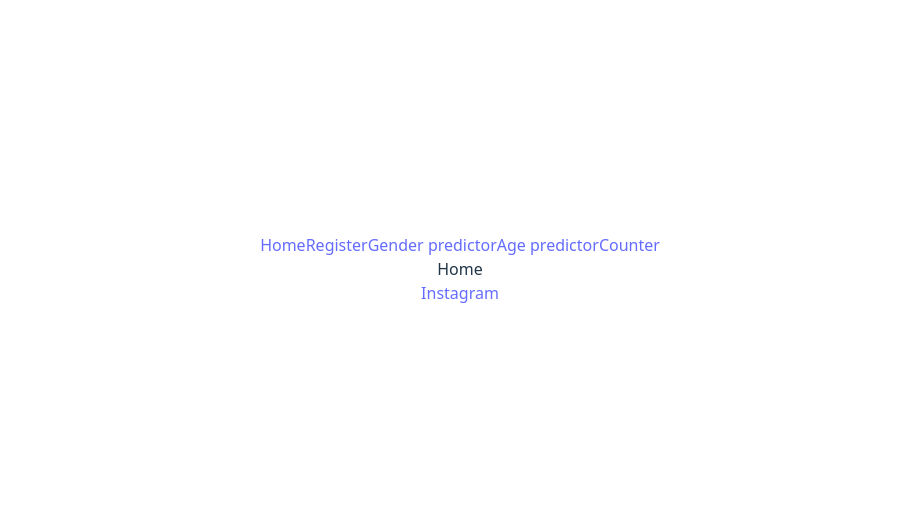
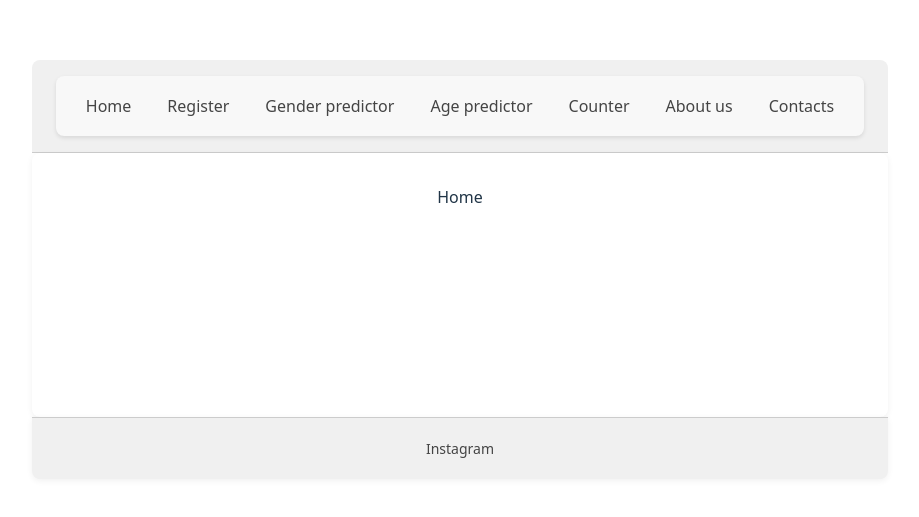
Before and after one commit to T1ya/HW_05_Route, a React (Vite) app: page / in a window 1280 px wide. Shown: the part 131-648 px from the top of the page, without its empty margins (180-1099 px from the left). Built offline with nearby package versions, Linux system fonts and the light colour scheme.

Commit message:
homework 05

```diff
--- a/src/App.tsx
+++ b/src/App.tsx
@@ -7,8 +7,10 @@ import { AgePredictor } from './components/AgePredictor/AgePredictor';
 import { Counter } from './components/Counter/Counter';
 import Home from './pages/Home/Home';
 import NotFound from './pages/NotFound/NotFound';
-import MainLayout from './layout/MainLayout';
+import MainLayout from './layout/MainLayout/MainLayout';
 import { ROUTES } from './constants/routes';
+import AboutUs from './pages/AboutUs/AboutUs';
+import Contacts from './pages/Contacts/Contacts';
 
 function App() {
   return (
@@ -22,6 +24,8 @@ function App() {
         <Route path={ROUTES.GENDER} element={<GenderPredictor/>}/>
         <Route path={ROUTES.AGE} element={<AgePredictor/>}/>
         <Route path={ROUTES.COUNTER} element={<Counter/>}/>
+        <Route path={ROUTES.ABOUT} element={<AboutUs/>}/>
+        <Route path={ROUTES.CONTACTS} element={<Contacts/>}/>
         <Route path="*" element={<NotFound/>}/>
       </Route>
     </Routes>
--- /dev/null
+++ b/src/components/NavBar/NavBar.module.css
@@ -0,0 +1,23 @@
+.navbar {
+  background-color: #f8f8f8;
+  padding: 12px 20px;
+  display: flex;
+  gap: 16px;
+  justify-content: center;
+  box-shadow: 0 2px 4px rgba(0, 0, 0, 0.1);
+  border-radius: 8px;
+}
+
+a {
+  text-decoration: none;
+  color: #444;
+  font-weight: 500;
+  padding: 6px 10px;
+  border-radius: 4px;
+  transition: background-color 0.3s ease;
+}
+
+a:hover {
+  background-color: #e2e2e2;
+  color: #444;
+}
--- a/src/components/NavBar/NavBar.tsx
+++ b/src/components/NavBar/NavBar.tsx
@@ -1,15 +1,18 @@
 import React from 'react'
 import { Link } from 'react-router-dom'
 import { ROUTES } from '../../constants/routes'
+import styles from './NavBar.module.css'
 
 export default function NavBar() {
   return (
-    <div>
+    <div className={styles.navbar}>
         <Link to={ROUTES.HOME}>Home</Link>
         <Link to={ROUTES.REGISTRATION}>Register</Link>
         <Link to={ROUTES.GENDER}>Gender predictor</Link>
         <Link to={ROUTES.AGE}>Age predictor</Link>
         <Link to={ROUTES.COUNTER}>Counter</Link>
+        <Link to={ROUTES.ABOUT}>About us</Link>
+        <Link to={ROUTES.CONTACTS}>Contacts</Link>
     </div>
   )
 }
--- a/src/constants/routes.tsx
+++ b/src/constants/routes.tsx
@@ -3,5 +3,7 @@ export const ROUTES = {
     REGISTRATION: "/registration",
     GENDER: "/gender-predictor",
     AGE: "/age-predictor",
-    COUNTER: "/counter"
+    COUNTER: "/counter",
+    ABOUT: "/about-us",
+    CONTACTS: "/contacts"
 };
--- /dev/null
+++ b/src/layout/MainLayout/MainLayout.module.css
@@ -0,0 +1,30 @@
+.page {
+  padding: 32px;
+  max-width: 1000px;
+  min-height: 200px;
+  margin: 0 auto;
+  background-color: #fff;
+  border-radius: 8px;
+  box-shadow: 0 2px 6px rgba(0, 0, 0, 0.06);
+}
+
+header {
+  background-color: #f0f0f0;
+  padding: 16px 24px;
+  border-bottom: 1px solid #ccc;
+  border-radius: 8px 8px 0 0;
+  display: flex;
+  justify-content: space-between;
+  align-items: center;
+}
+
+footer {
+  background-color: #f0f0f0;
+  padding: 20px 24px;
+  border-top: 1px solid #ccc;
+  border-radius: 0 0 8px 8px;
+  text-align: center;
+  font-size: 14px;
+  color: #666;
+  box-shadow: 0 2px 6px rgba(0, 0, 0, 0.06);
+}
--- a/src/layout/MainLayout.tsx
+++ b/src/layout/MainLayout/MainLayout.tsx
@@ -1,5 +1,6 @@
 import { Link, Outlet } from "react-router-dom";
-import NavBar from "../components/NavBar/NavBar";
+import NavBar from "../../components/NavBar/NavBar";
+import style from "./MainLayout.module.css"
 
 export default function MainLayout() {
   return (
@@ -9,7 +10,9 @@ export default function MainLayout() {
             <NavBar/>
           </nav>
         </header>
-        <Outlet/>
+        <div className={style.page}>
+          <Outlet/>
+        </div>
         <footer>
             <a href="">Instagram</a>
         </footer>
--- /dev/null
+++ b/src/pages/AboutUs/AboutUs.tsx
@@ -0,0 +1,7 @@
+import React from 'react'
+
+export default function AboutUs() {
+  return (
+    <div>About Us:</div>
+  )
+}
--- /dev/null
+++ b/src/pages/Contacts/Contacts.tsx
@@ -0,0 +1,7 @@
+import React from 'react'
+
+export default function Contacts() {
+  return (
+    <div>Contacts:</div>
+  )
+}
```
